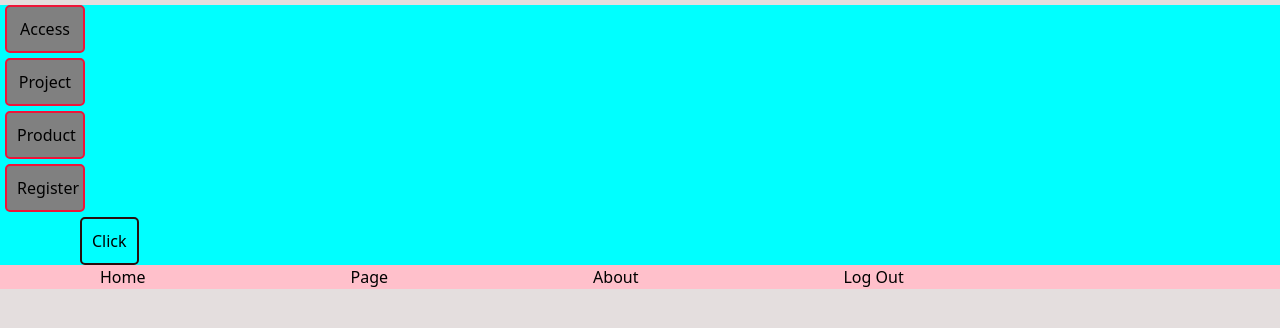
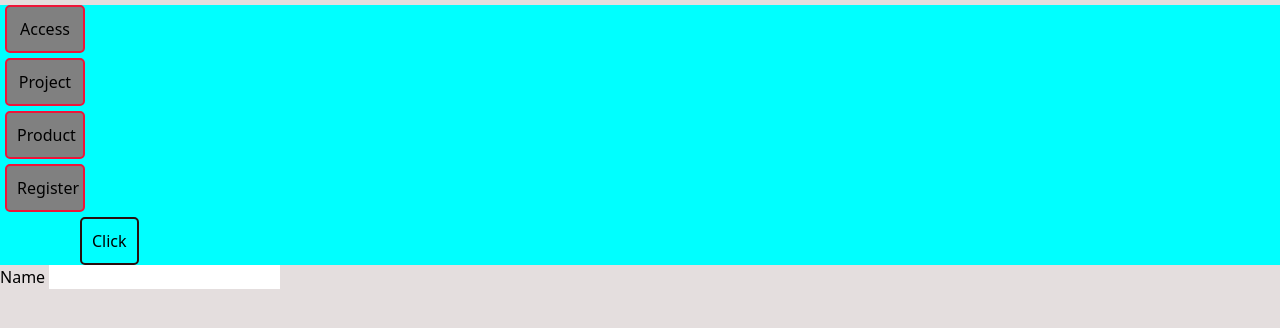
Before and after one commit to Preciousnnebuogor/Online--Store-, a Next.js app: page /tutorial in a window 1280 px wide. Shown: the top 328 px of the page. Built offline with nearby package versions, Linux system fonts and the light colour scheme.

Commit message:
new project

```diff
--- a/src/components/toturial/css.module.scss
+++ b/src/components/toturial/css.module.scss
@@ -24,14 +24,3 @@
     border-radius: 5px;
   }
 }
-
-.page {
-  background-color: pink;
-
-  li {
-    display: inline;
-    padding: 100px;
-    margin-right: 5px;
-
-  }
-}
--- a/src/components/toturial/html.tsx
+++ b/src/components/toturial/html.tsx
@@ -21,15 +21,9 @@ export default function HTML() {
           <button>Click</button>
       </div>
 
-      <div className={style.page}>
-              <li><Link href={""}>Home</Link></li>
-              <li><Link href={""}>Page</Link></li>
-              <li><Link href={""}>About</Link></li>
-              <li><Link href={""}>Log Out</Link></li>
-
-
-
-          </div>
+      <form>
+        Name <input type="text"/>
+      </form>
 
           </>
   );
```
